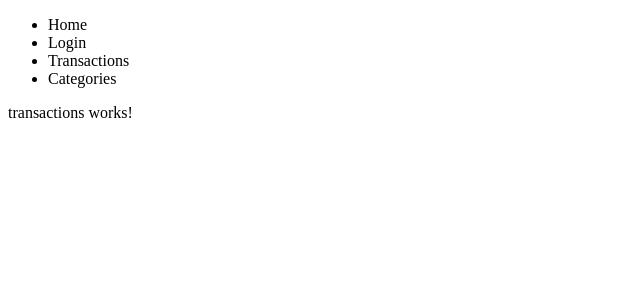
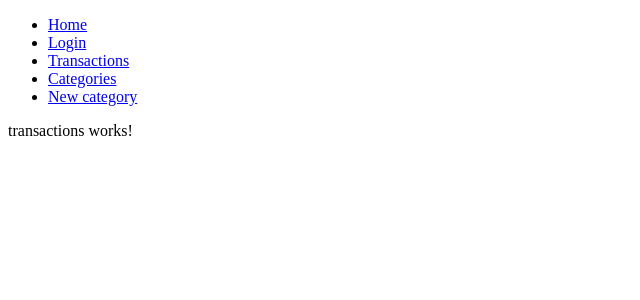
Before and after one commit to leandrodasilvaalves/app-finances, an Angular app: page /transactions in a window 1280 px wide. Shown: the top 300 px of the page, without its empty margins (0-640 px from the left). Built offline with nearby package versions, Linux system fonts and the light colour scheme.

Commit message:
feat: refactor authentication to use users module and update routing

```diff
--- a/src/app/app.html
+++ b/src/app/app.html
@@ -5,7 +5,7 @@
   </li>
 
   <li>
-    <a routerLink="/login" routerLinkActive="active">Login</a>
+    <a routerLink="/users/login" routerLinkActive="active">Login</a>
   </li>
 
   <li>
@@ -15,6 +15,9 @@
   <li>
     <a routerLink="/categories" routerLinkActive="active">Categories</a>
   </li>
+  <li>
+    <a routerLink="/categories/new" routerLinkActive="active">New category</a>
+  </li>
 </ul>
 
 <router-outlet />
--- a/src/app/app.routes.ts
+++ b/src/app/app.routes.ts
@@ -13,8 +13,8 @@ export const routes: Routes = [
       .then(mod => mod.TransactionsModule)
   },
   {
-    path: 'login',
-    loadChildren: () => import('@features/login/login-module')
-      .then(mod => mod.LoginModule)
+    path: 'users',
+    loadChildren: () => import('@features/users/users-module')
+      .then(mod => mod.UsersModule)
   }
 ];
--- a/src/app/features/features-module.ts
+++ b/src/app/features/features-module.ts
@@ -1,20 +1,20 @@
 import { NgModule } from '@angular/core';
 import { CommonModule } from '@angular/common';
 import { CategoriesModule } from '@features/categories';
-import { LoginModule } from '@features/login';
 import { TransactionsModule } from './transactions/transactions-module';
+import { UsersModule } from '@features/users';
 
 @NgModule({
   declarations: [],
   imports: [
     CommonModule,
     CategoriesModule,
-    LoginModule,
+    UsersModule,
   ],
   exports:[
     CategoriesModule,
-    LoginModule,
     TransactionsModule,
+    UsersModule,
   ]
 })
 export class FeaturesModule { }
--- a/src/app/features/login/login-module.ts
+++ b/src/app/features/users/users-module.ts
@@ -3,7 +3,7 @@ import { CommonModule } from '@angular/common';
 import { RouterModule, RouterOutlet } from '@angular/router';
 
 import { Login } from './components/login/login';
-import { LoginRoutes } from './login.routes';
+import { UsersRoutes } from './users.routes';
 
 
 @NgModule({
@@ -13,9 +13,9 @@ import { LoginRoutes } from './login.routes';
   imports: [
     CommonModule,
     RouterOutlet,
-    RouterModule.forChild(LoginRoutes)
+    RouterModule.forChild(UsersRoutes)
   ],
   exports: [
   ]
 })
-export class LoginModule { }
+export class UsersModule { }
--- a/src/app/features/login/login.routes.ts
+++ b/src/app/features/users/users.routes.ts
@@ -1,9 +1,9 @@
 import { Routes } from "@angular/router";
 import { Login } from "./components/login/login";
 
-export const LoginRoutes: Routes = [
+export const UsersRoutes: Routes = [
   {
-    path: '',
+    path: 'login',
     component: Login,
     children: []
   }
--- a/tsconfig.json
+++ b/tsconfig.json
@@ -25,8 +25,8 @@
       "@features/*": [
         "app/features/*"
       ],
-      "@features/login": [
-        "app/features/login/login-module.ts"
+      "@features/users": [
+        "app/features/users/users-module.ts"
       ],
       "@features/categories": [
         "app/features/categories/categories-module.ts",
```
Also changed, not shown: src/app/app.ts (+4 -3 lines), src/app/features/users/components/login/login.html (renamed from src/app/features/login/components/login/login.html), src/app/features/users/components/login/login.scss (added), src/app/features/users/components/login/login.ts (renamed from src/app/features/login/components/login/login.ts), 1 other file (tests, documents, lock files or other folders).
